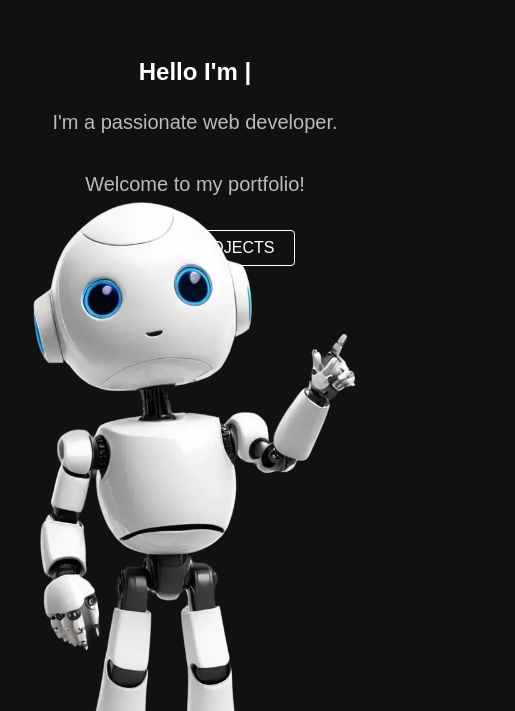
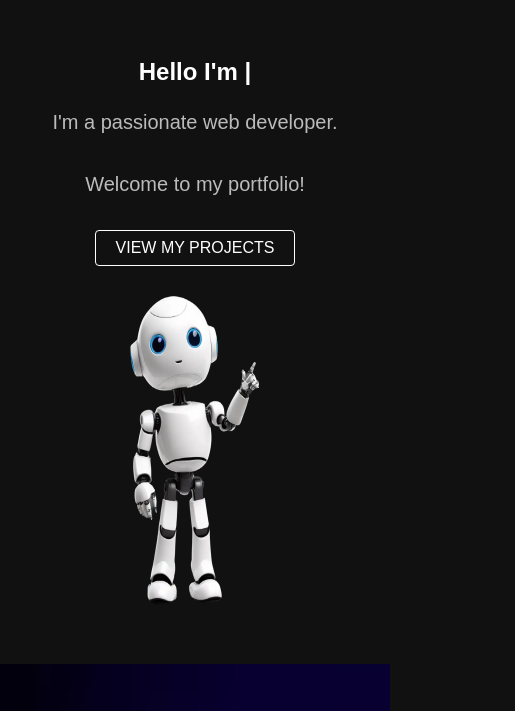
Before and after one commit to Shivsibun/Shiv-s-portfolio, a plain HTML site: page index.html in a window 390 px wide. Shown: the part 82-793 px from the top of the page, 515 px wide, since content can reach past the window. Drawn offline with nearby package versions, Linux system fonts and the light colour scheme; files whose address does not match are found by name.

Commit message:
image size changed

```diff
--- a/index.css
+++ b/index.css
@@ -149,13 +149,13 @@ nav a:hover{
     color: #111;
 }
 .hero img{
-    max-width: 40rem;
-    border-radius: 60px;
-    height: 20rem;
-    margin-top: -5rem;
-    opacity: 0;
-    transform: translateX(50px);
-    transition: all 0.8s ease 0.3s;
+    max-width: 100%;
+  height: 30rem;
+  border-radius: 20px;
+  margin-top: 0;
+  opacity: 0;
+  transform: translateX(50px);
+  transition: all 0.8s ease 0.3s;
 
 }
 
@@ -663,7 +663,7 @@ footer{
     }
     .hero img{
         max-width: 40rem;
-        height: 40rem;
+        height: 20rem;
     }
     .contact-info,.contact-form{
         transform: none !important;
@@ -705,3 +705,15 @@ footer{
         grid-template-columns: 1fr;
     }
 }
+@media (min-width:1025px) {
+  .hero img {
+    max-width: 40rem;
+  }
+}
+
+@media (max-width:768px) {
+  .hero img {
+    max-width: 80%;
+    margin: 20px auto 0;
+  }
+}
```
